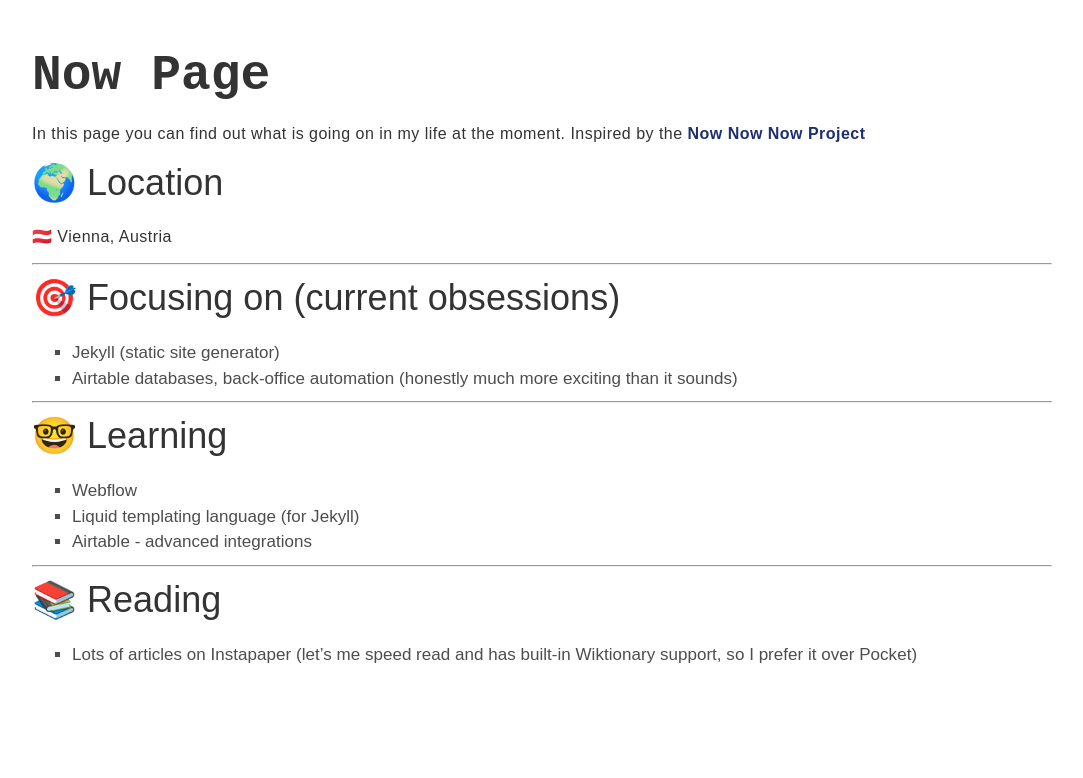
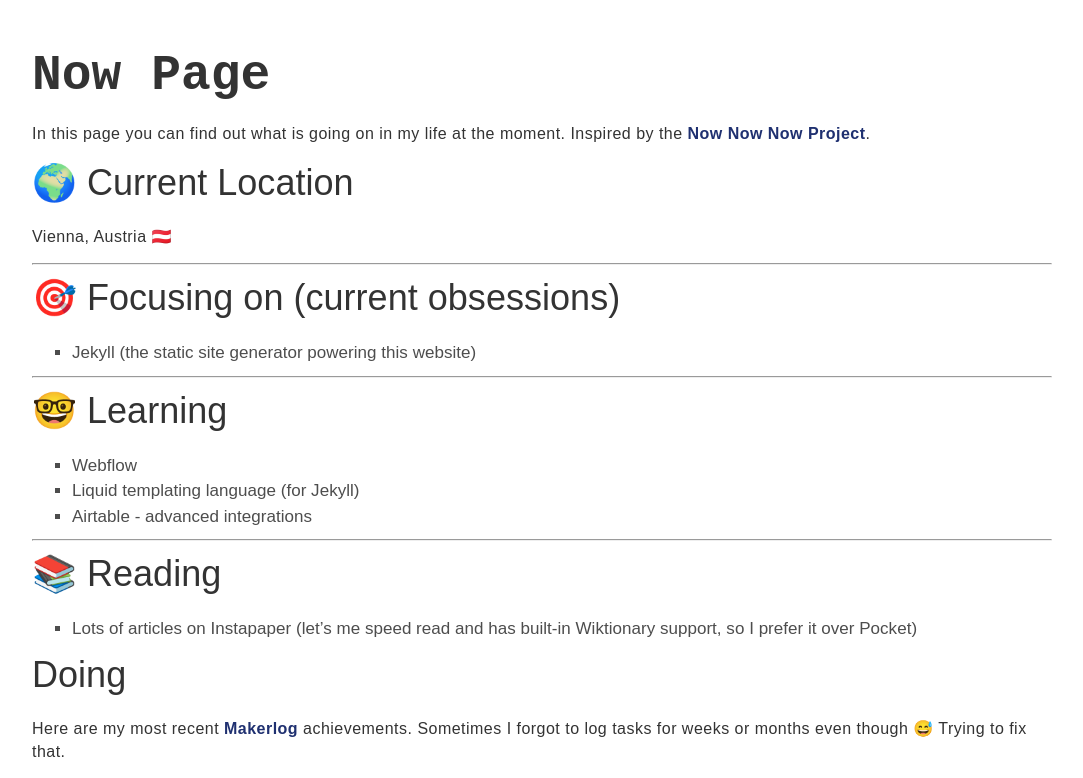
Before and after one commit to anna-filou/2019-portfolio, a Jekyll site: the page built from now.md, in a window 1280 px wide and 1400 px high. Shown: the part 102-880 px from the top of the window, without its empty margins (98-1181 px from the left). Built offline with Jekyll 4.4.1, drawn with Linux system fonts in a browser that asks for light colours; some of the changed text lies outside the part shown; grey boxes are pictures that could not be loaded.

Commit message:
Update now.md

```diff
--- a/now.md
+++ b/now.md
@@ -8,16 +8,15 @@
 # Now Page
 
 In this page you can find out what is going on in my life at the moment.
-Inspired by the [Now Now Now Project](https://nownownow.com/about)
+Inspired by the [Now Now Now Project](https://nownownow.com/about).
 
-## 🌍 Location
-🇦🇹 Vienna, Austria
+## 🌍 Current Location
+Vienna, Austria 🇦🇹
 
 ---
 
 ## 🎯 Focusing on (current obsessions)
-- Jekyll (static site generator)
-- Airtable databases, back-office automation (honestly much more exciting than it sounds)
+- Jekyll (the static site generator powering this website)
 
 ---
 
@@ -30,3 +29,11 @@
 
 ## 📚 Reading
 - Lots of articles on Instapaper (let's me speed read and has built-in Wiktionary support, so I prefer it over Pocket)
+
+## Doing
+Here are my most recent [Makerlog](https://getmakerlog.com/about) achievements. Sometimes I forgot to log tasks for weeks or months even though 😅 Trying to fix that.
+
+<iframe title="Makerlog Embed" height="300" style="width:100%" scrolling="no" frameborder="0" allowtransparency="true" src="https://api.getmakerlog.com/users/1293/embed"></iframe>
+
+That's it for now! I try to keep this updated as much as I can.
+Latest Update: {{ page.time | date: '%d %b, %Y' }}
```
